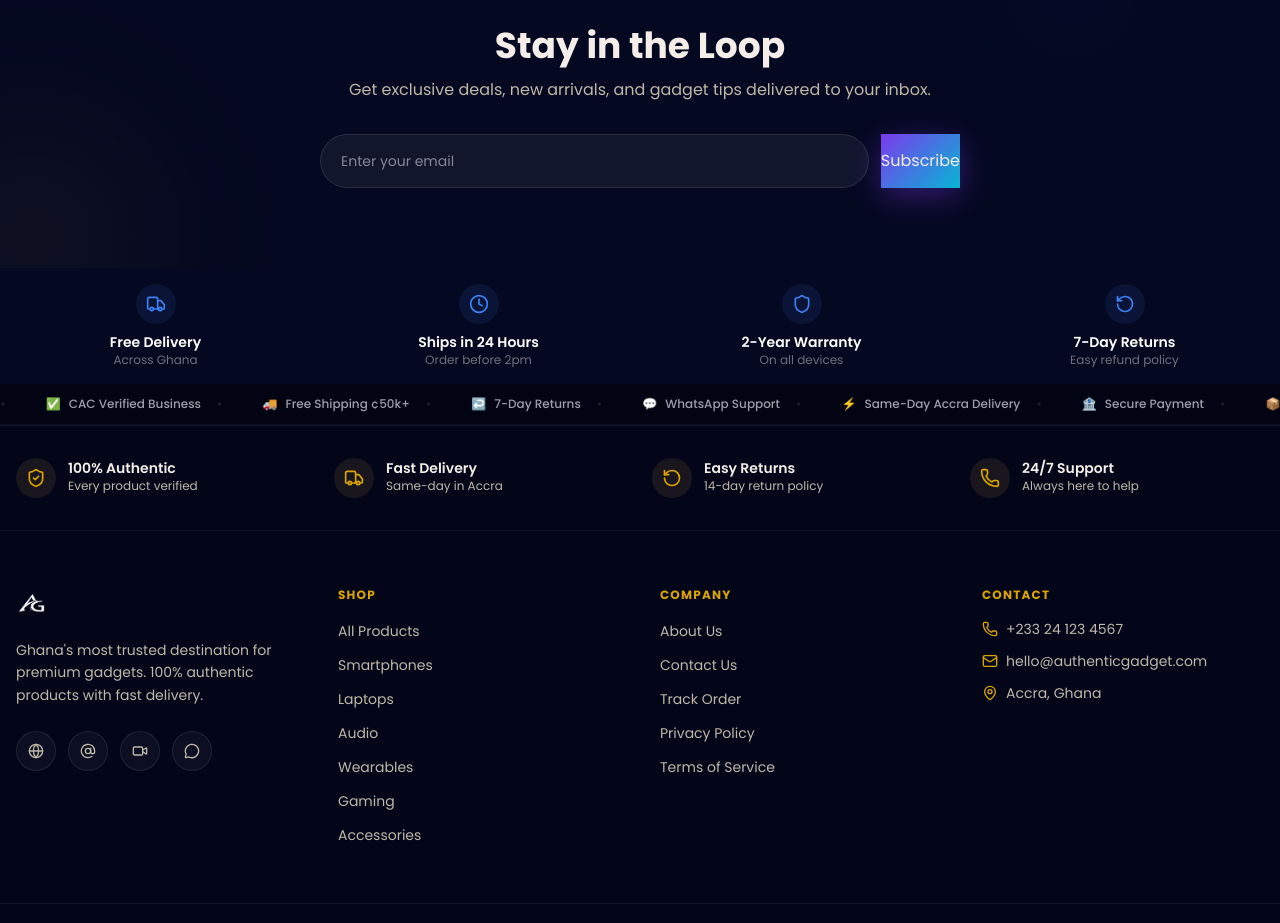
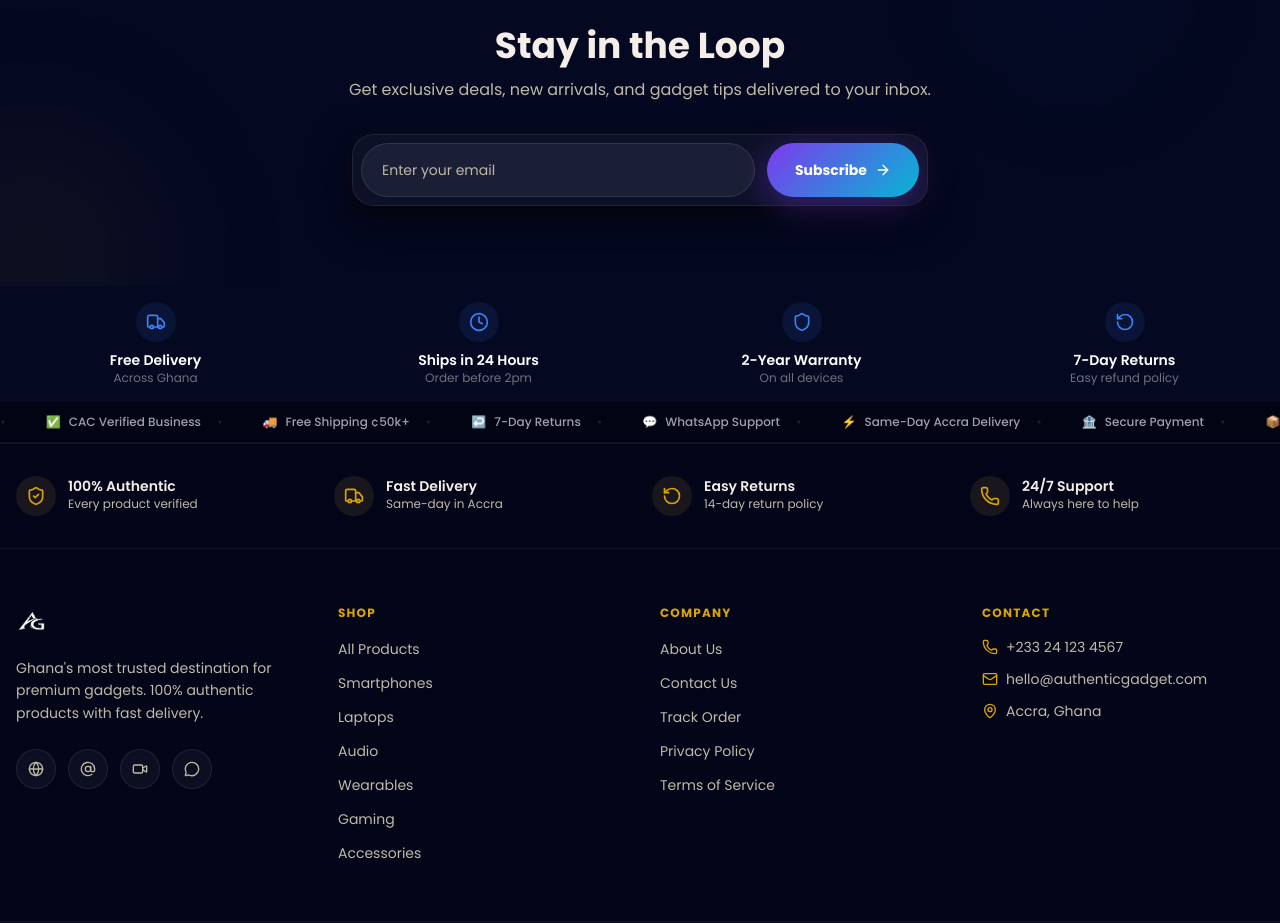
Before and after one commit to Enoxtech/authentic-gadget, a Next.js app: page / in a window 1280 px wide. Shown: the part 2240-3163 px from the top of the page. Built offline with nearby package versions, Linux system fonts and the light colour scheme; no server answers.

Commit message:
fix: polish newsletter cta and security headers

```diff
--- a/app/(public)/page.tsx
+++ b/app/(public)/page.tsx
@@ -214,20 +214,26 @@ export default function HomePage() {
           <p className="text-fog-muted mb-8">
             Get exclusive deals, new arrivals, and gadget tips delivered to your inbox.
           </p>
-          <form className="flex flex-col sm:flex-row gap-3" onSubmit={(e) => e.preventDefault()}>
+          <form
+            className="mx-auto flex max-w-xl flex-col gap-3 rounded-[1.35rem] border border-white/[0.08] bg-white/[0.04] p-2 shadow-layers sm:flex-row"
+            onSubmit={(e) => e.preventDefault()}
+          >
             <input
               type="email"
               placeholder="Enter your email"
-              className="flex-1 px-5 py-4 rounded-2xl text-sm focus:outline-none transition-all"
-              style={{ background: 'rgba(255,255,255,0.06)', border: '1px solid rgba(255,255,255,0.10)', color: '#f8f9fb' }}
+              className="min-w-0 flex-1 rounded-2xl px-5 py-4 text-sm text-fog placeholder:text-fog-muted transition-all focus:outline-none"
+              style={{ background: 'rgba(255,255,255,0.06)', border: '1px solid rgba(255,255,255,0.10)' }}
               onFocus={e => (e.currentTarget.style.borderColor = 'rgba(167,139,250,0.4)')}
               onBlur={e => (e.currentTarget.style.borderColor = 'rgba(255,255,255,0.10)')}
             />
             <button
               type="submit"
+              className="group relative inline-flex items-center justify-center gap-2 overflow-hidden rounded-2xl px-7 py-4 text-sm font-bold text-white transition-all duration-300 hover:-translate-y-0.5 hover:shadow-[0_14px_42px_rgba(124,58,237,0.45)] focus:outline-none focus:ring-2 focus:ring-cyan-300/60 focus:ring-offset-2 focus:ring-offset-[#040820]"
               style={{ background: 'linear-gradient(135deg, #7c3aed, #06b6d4)', boxShadow: '0 8px 32px rgba(124,58,237,0.4)' }}
             >
-              Subscribe
+              <span className="absolute inset-0 -translate-x-full bg-gradient-to-r from-transparent via-white/25 to-transparent transition-transform duration-700 group-hover:translate-x-full" />
+              <span className="relative">Subscribe</span>
+              <ArrowRight className="relative h-4 w-4 transition-transform group-hover:translate-x-0.5" />
             </button>
           </form>
         </div>
--- a/next.config.mjs
+++ b/next.config.mjs
@@ -2,6 +2,33 @@ import { dirname } from 'node:path';
 import { fileURLToPath } from 'node:url';
 
 const projectRoot = dirname(fileURLToPath(import.meta.url));
+
+const securityHeaders = [
+  {
+    key: 'Strict-Transport-Security',
+    value: 'max-age=63072000; includeSubDomains; preload',
+  },
+  {
+    key: 'X-Content-Type-Options',
+    value: 'nosniff',
+  },
+  {
+    key: 'X-Frame-Options',
+    value: 'DENY',
+  },
+  {
+    key: 'Referrer-Policy',
+    value: 'strict-origin-when-cross-origin',
+  },
+  {
+    key: 'Permissions-Policy',
+    value: 'camera=(), geolocation=(), microphone=(self), browsing-topics=()',
+  },
+  {
+    key: 'X-DNS-Prefetch-Control',
+    value: 'on',
+  },
+];
 
 /** @type {import('next').NextConfig} */
 const nextConfig = {
@@ -16,6 +43,14 @@ const nextConfig = {
       { protocol: 'https', hostname: '*.supabase.co' },
     ],
   },
+  async headers() {
+    return [
+      {
+        source: '/:path*',
+        headers: securityHeaders,
+      },
+    ];
+  },
 };
 
 export default nextConfig;
```
